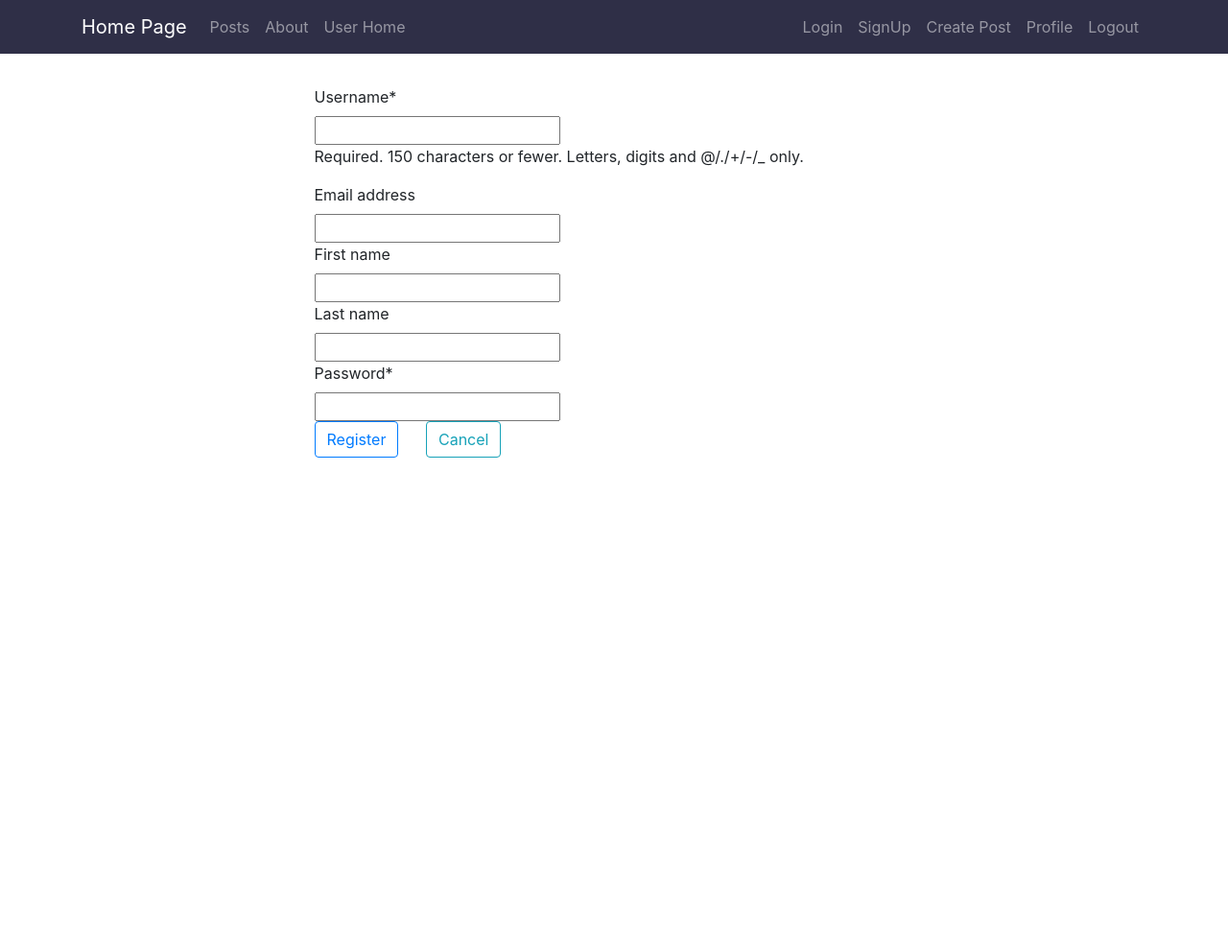
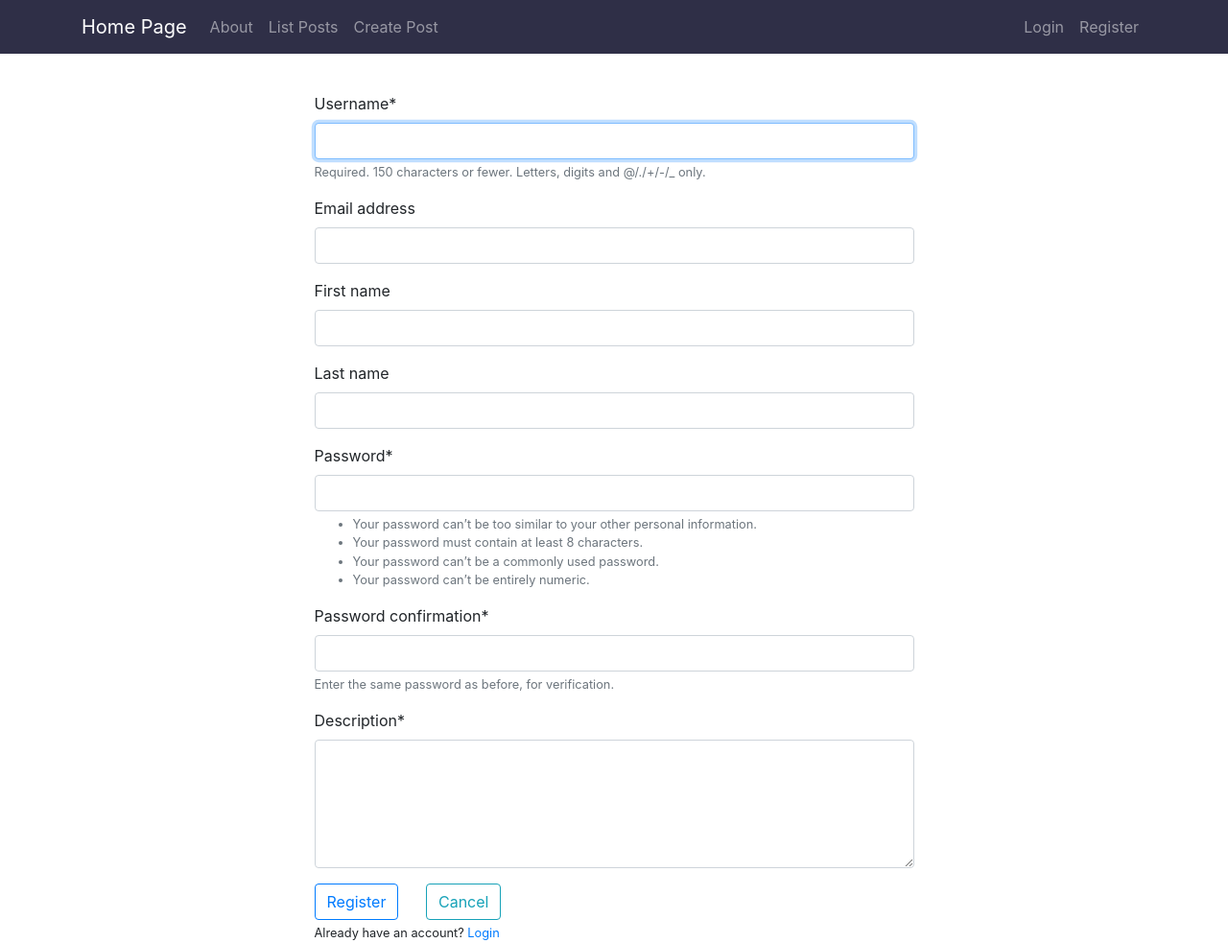
Before and after one commit to rbhanot4739/dev-repo, a Django app: page /users/register/ in a window 1280 px wide. Shown: the whole page at 96% size. Before the commit the page ends 477 px from the top, so only its background shows below. Run offline with Django 3.2, Linux system fonts and the light colour scheme; some libraries are stand-ins or nearby versions.

Commit message:
Set up login n logout views

```diff
--- a/python3/django-projects/BlogProject/Project/settings.py
+++ b/python3/django-projects/BlogProject/Project/settings.py
@@ -128,4 +128,8 @@ USE_TZ = True
 STATIC_URL = '/static/'
 STATICFILES_DIRS = [
     os.path.join(BASE_DIR, "static"),
-    ]
+]
+
+CRISPY_TEMPLATE_PACK = 'bootstrap4'
+
+LOGIN_REDIRECT_URL = 'post-home'
--- a/python3/django-projects/BlogProject/Project/urls.py
+++ b/python3/django-projects/BlogProject/Project/urls.py
@@ -14,8 +14,9 @@ Including another URLconf
     2. Import the include() function: from django.conf.urls import url, include
     3. Add a URL to urlpatterns:  url(r'^blog/', include(blog_urls))
 """
-from django.conf.urls import url, include
+from django.conf.urls import include, url
 from django.contrib import admin
+
 from posts import posts_urls
 from users import users_urls
 
@@ -23,5 +24,5 @@ urlpatterns = [
     url(r'^', include(posts_urls)),
     url(r'^admin/', admin.site.urls),
     url(r'^posts/', include(posts_urls)),
-    url(r'^users/', include(users_urls))
+    url(r'^users/', include(users_urls)),
 ]
--- a/python3/django-projects/BlogProject/posts/templates/posts/list.html
+++ b/python3/django-projects/BlogProject/posts/templates/posts/list.html
@@ -2,7 +2,7 @@
 {% load render_post_elements %}
 
 {% block header %}
-    <h2>List Posts</h2>
+    List Posts
 {% endblock header %}
 
 {% block body %}
@@ -14,7 +14,7 @@
 {% endblock body %}
 
 {% block legend %}
-    <div class="col-3 right-legend align-self-start mt-5">
+    <div class="col-3 right-legend align-self-start">
         <ul class="list-unstyled">
             <li>Join the Site !</li>
             <li>Login !</li>
--- a/python3/django-projects/BlogProject/static/css/main.css
+++ b/python3/django-projects/BlogProject/static/css/main.css
@@ -1,5 +1,6 @@
-.navbar {
+.nav-bg {
     background-color: #2f2f47;
+    color: #6c757d;
 }
 
 .post-container {
@@ -13,7 +14,7 @@
 
 .right-legend {
     border: 1px solid gray;
-    background-color: #fed8c4;
+    background-color: #c3e0fe;
     padding: 10px;
     word-wrap: normal;
 }
--- a/python3/django-projects/BlogProject/templates/base.html
+++ b/python3/django-projects/BlogProject/templates/base.html
@@ -18,45 +18,19 @@
 
 <body>
 
-{#Navbar #}
 
-<nav class="navbar navbar-expand-lg navbar-dark">
-    <div class="container">
-        <a href="{% url 'post-home' %}" class="navbar-brand">Home Page</a>
-        <button class="navbar-toggler" type="button" data-toggle="collapse" data-target=".navbar-collapse">
-            <span class="navbar-toggler-icon"></span>
-        </button>
-        <div class="collapse navbar-collapse">
-            <ul class="navbar-nav">
-                <li class="nav-item"><a href="#" class="nav-link nav-item">Posts</a>
-                </li>
-                <li class="nav-item"><a href="#" class="nav-link nav-item">About</a></li>
-                <li class="nav-item"><a href="#" class="nav-link nav-item">User Home</a>
-                </li>
-            </ul>
-        </div>
-        <div class="collapse navbar-collapse" id="navitems">
-            <ul class="navbar-nav ml-md-auto">
-                <li class="nav-item"><a href="#" class="nav-link">Login</a></li>
-                <li class="nav-item"><a href="{% url 'register-user' %}" class="nav-link">SignUp</a></li>
-                <li class="nav-item"><a href="{% url 'post-create' %}" class="nav-link">Create Post</a></li>
-                <li class="nav-item"><a href="#" class="nav-link">Profile</a></li>
-                <li class="nav-item"><a href="#" class="nav-link">Logout</a></li>
-            </ul>
-        </div>
-    </div>
-</nav>
-
+{% include "nav-header.html" %}
 
 <div class="row justify-content-start justify-content-sm-around m-3">
     <div class="col-6 col-offset-3">
-        {% block header %}
-        {% endblock header %}
+        <h4>{% block header %} {% endblock header %}</h4>
     </div>
 </div>
 
+
 <div class="row justify-content-around">
     <div class="col-6 col-offset-3">
+        {% include "messages.html" %}
         {% block body %}
         {% endblock body %}
     </div>
--- /dev/null
+++ b/python3/django-projects/BlogProject/templates/messages.html
@@ -0,0 +1,8 @@
+{% if messages %}
+    {% for message in messages %}
+        <div class="alert {% if message.tags %} alert-{{ message.tags }} {% endif %}alert-dismissible">
+            <button type="button" class="close" data-dismiss="alert">&times;</button>
+            {{ message }}
+        </div>
+    {% endfor %}
+{% endif %}
--- /dev/null
+++ b/python3/django-projects/BlogProject/templates/nav-header.html
@@ -0,0 +1,26 @@
+<nav class="navbar navbar-expand-md navbar-dark nav-bg">
+    <div class="container">
+        <a href="{% url 'post-home' %}" class="navbar-brand">Home Page</a>
+        <button class="navbar-toggler" type="button" data-toggle="collapse" data-target=".navbar-collapse">
+            <span class="navbar-toggler-icon"></span>
+        </button>
+        <div class="collapse navbar-collapse">
+            <ul class="navbar-nav">
+                <li class="nav-item"><a href="#" class="nav-link">About</a></li>
+                <li class="nav-item"><a class="nav-link" href="{% url 'post-home' %}">List Posts</a></li>
+                <li class="nav-item"><a class="nav-link" href="{% url 'post-create' %}">Create Post</a></li>
+            </ul>
+        </div>
+        <div class="collapse navbar-collapse">
+            <ul class="navbar-nav ml-md-auto">
+                {% if user.is_authenticated %}
+                    <a href="#" class="nav-link">Profile</a>
+                    <a href="{% url 'logout' %}" class="nav-link">Logout</a>
+                {% else %}
+                    <a href="{% url 'login' %}" class="nav-link">Login</a>
+                    <a href="{% url 'register-user' %}" class="nav-link">Register</a>
+                {% endif %}
+            </ul>
+        </div>
+    </div>
+</nav>
--- a/python3/django-projects/BlogProject/users/forms.py
+++ b/python3/django-projects/BlogProject/users/forms.py
@@ -1,8 +1,15 @@
+from django.contrib.auth.forms import UserCreationForm
+from django import forms
+
 from .models import CustomUser
-from django.forms import ModelForm
 
 
-class UserRegiterForm(ModelForm):
+class UserSignUpForm(UserCreationForm):
+    description = forms.CharField(widget=forms.Textarea(attrs={'cols': 5, 'rows': 5}))
+
     class Meta:
         model = CustomUser
-        fields = ['username', 'email', 'first_name', 'last_name', 'password']
+        fields = ['username', 'email', 'first_name', 'last_name', 'password1', 'password2', 'description']
+        # widgets = {
+        #     'description': forms.Textarea(attrs={'rows': 3})
+        # }
--- a/python3/django-projects/BlogProject/users/templates/users/create_user.html
+++ /dev/null
@@ -1,14 +0,0 @@
-{% extends "base.html" %}
-{% load render_utils_common %}
-
-{% block body %}
-{% render_form form 'Register' %}
-
-    {% if messages %}
-        <ul class="messages">
-        {% for msg in messages %}
-        <li class="{% if msg.tag %} {{ msg.tag }} {% endif %}"></li>
-        {% endfor %}
-        </ul>
-    {% endif %}
-{% endblock %}
--- /dev/null
+++ b/python3/django-projects/BlogProject/users/templates/users/logout.html
@@ -0,0 +1,6 @@
+{% extends "base.html" %}
+
+{% block body %}
+    <h4>You have been logged out!!</h4>
+    <a href="{% url 'login' %}">Log In</a>
+{% endblock %}
--- /dev/null
+++ b/python3/django-projects/BlogProject/users/templates/users/register.html
@@ -0,0 +1,7 @@
+{% extends "base.html" %}
+{% load render_utils_common %}
+
+{% block body %}
+    {% render_form form 'Register' %}
+    <small>Already have an account? <a href="{% url 'login' %}">Login</a></small>
+{% endblock %}
--- a/python3/django-projects/BlogProject/users/users_urls.py
+++ b/python3/django-projects/BlogProject/users/users_urls.py
@@ -1,7 +1,10 @@
 from django.conf.urls import url
-from .views import register, login
+from django.contrib.auth.views import login, logout
+
+from .views import register
 
 urlpatterns = [
     url(r'register/$', register, name='register-user'),
-    url(r'login/$', login, name='login-user')
+    url(r'login/$', login, {'template_name': "users/login.html"}, name='login'),
+    url(r'logout/', logout, {'next_page': 'login'}, name='logout')
 ]
--- a/python3/django-projects/BlogProject/users/views.py
+++ b/python3/django-projects/BlogProject/users/views.py
@@ -1,23 +1,18 @@
-from django.shortcuts import render
-from django.contrib.auth.forms import UserCreationForm
-from django.http import HttpResponse
 from django.contrib import messages
-from .forms import UserRegiterForm
+from django.shortcuts import redirect, render
+
+from .forms import UserSignUpForm
 
 
 # Create your views here.
 
 
 def register(request):
-    form = UserRegiterForm()
+    form = UserSignUpForm()
     if request.POST:
-        form = UserRegiterForm(request.POST)
+        form = UserSignUpForm(request.POST)
         if form.is_valid():
             form.save()
             messages.success(request, 'User created')
-            return HttpResponse("Valid Form")
-    return render(request, "users/create_user.html", {"form": form})
-
-
-def login(request):
-    pass
+            return redirect('login')
+    return render(request, "users/register.html", {"form": form})
```
Also changed, not shown: install-apache-non-root.txt (added, +13 -0 lines), python3/django-projects/BlogProject/users/templates/users/login.html (added, +7 -0 lines).
